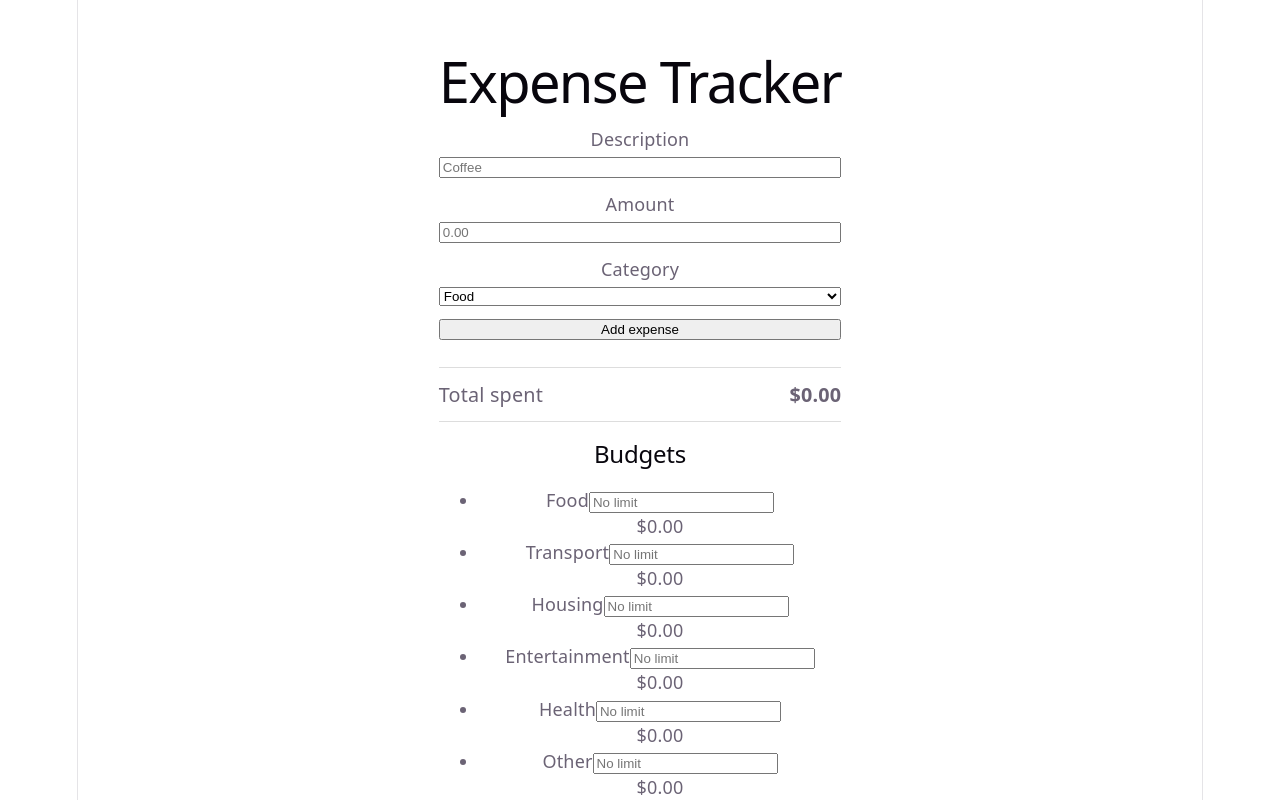
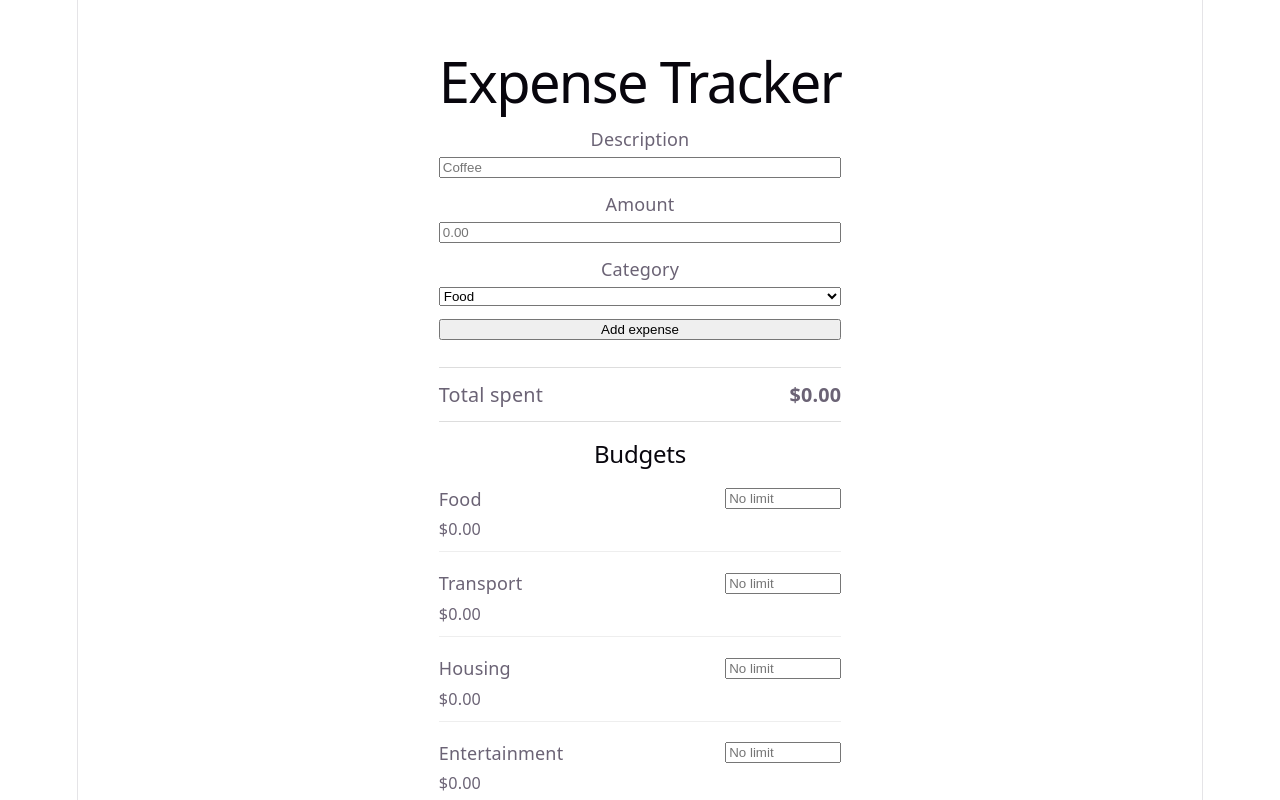
Before and after one commit to Gemem/ReactProject, a React (Vite) app: page / in a window 1280 px wide. Shown: the top 800 px of the page. Built offline with nearby package versions, Linux system fonts and the light colour scheme.

Commit message:
Style CategoryBudgets section

```diff
--- a/src/App.css
+++ b/src/App.css
@@ -62,3 +62,41 @@
 .empty-state {
   color: #666;
 }
+
+.category-budgets {
+  margin-bottom: 1.5rem;
+}
+
+.budget-list {
+  list-style: none;
+  padding: 0;
+  margin: 0;
+  display: grid;
+  gap: 0.5rem;
+}
+
+.budget-row {
+  display: flex;
+  flex-direction: column;
+  gap: 0.25rem;
+  padding: 0.5rem 0;
+  border-bottom: 1px solid #eee;
+}
+
+.budget-header {
+  display: flex;
+  align-items: center;
+  justify-content: space-between;
+  gap: 0.5rem;
+}
+
+.budget-header input {
+  width: 6rem;
+}
+
+.budget-status {
+  display: flex;
+  align-items: center;
+  gap: 0.75rem;
+  font-size: 0.9rem;
+}
```
